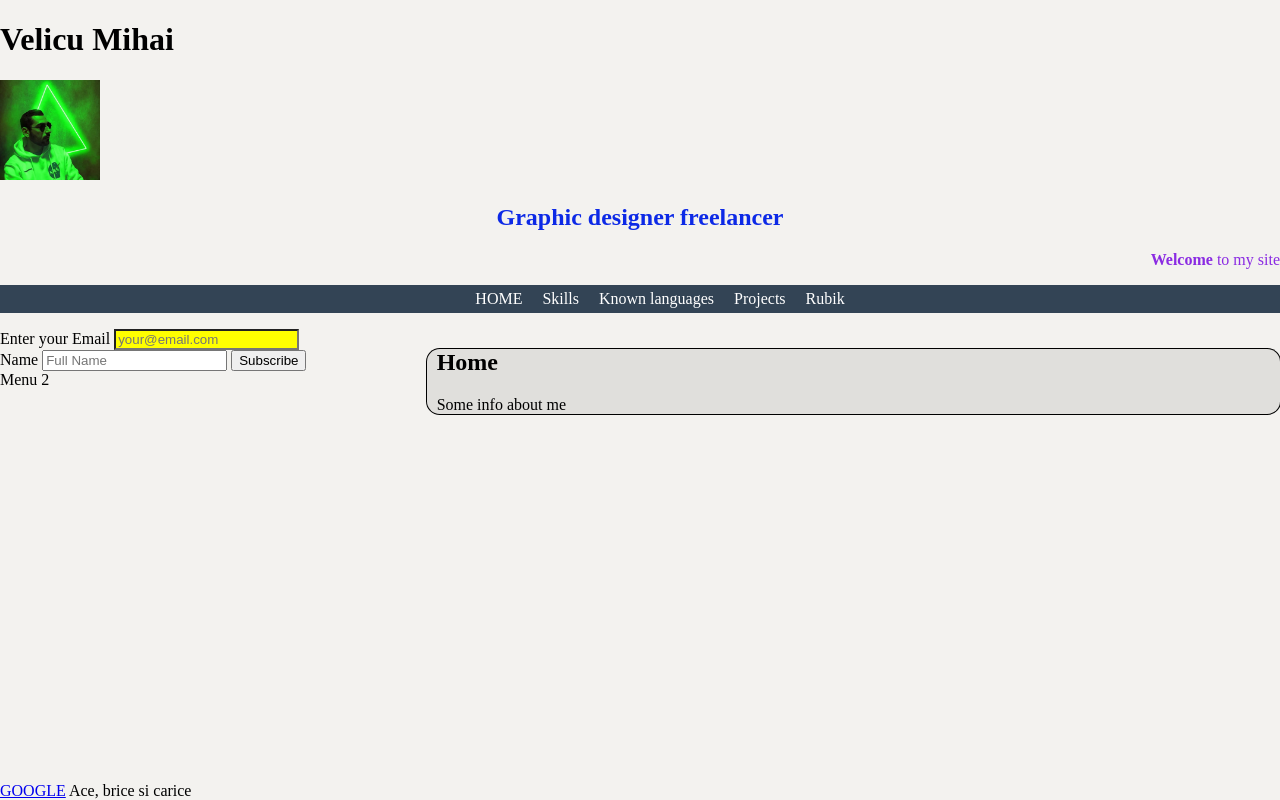
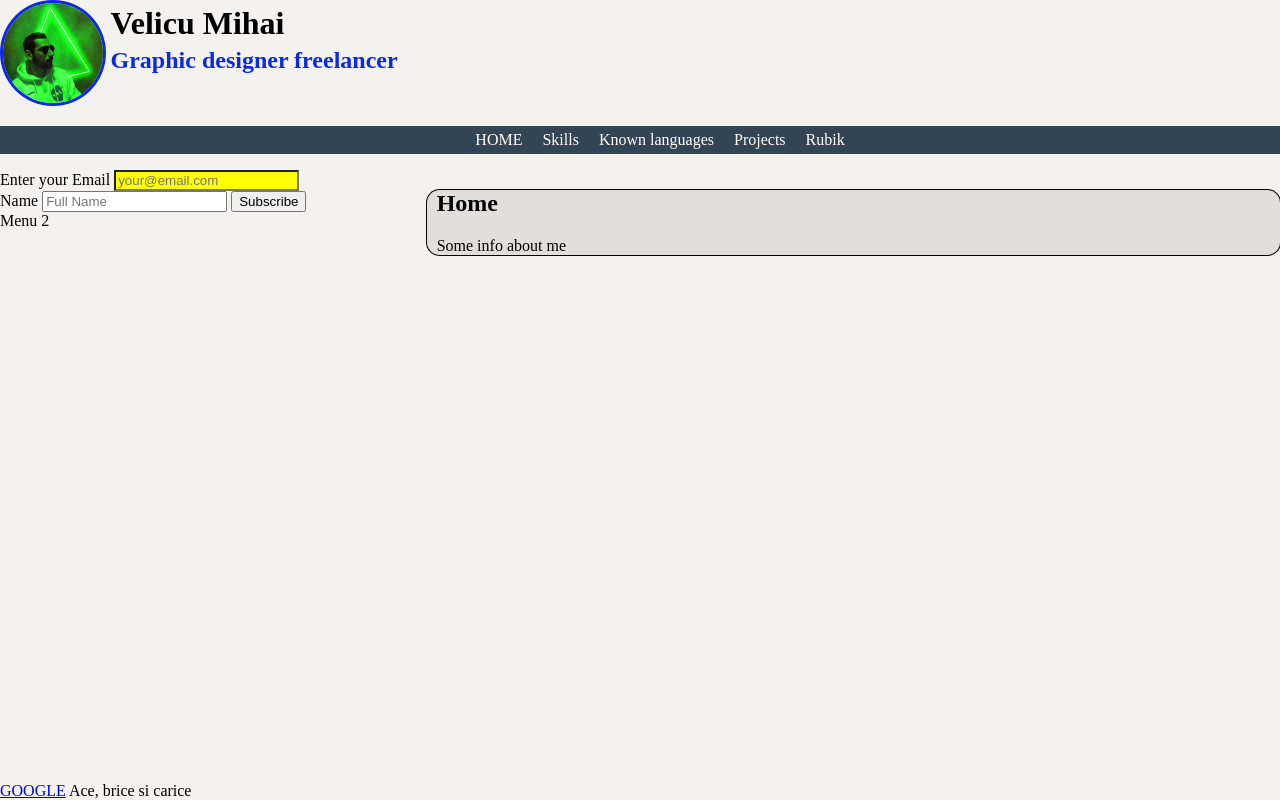
Before and after one commit to Mihai2702/mihai2702.github.io, a plain HTML site: page index.html in a window 1280 px wide. Drawn offline with Linux system fonts and the light colour scheme.

Commit message:
improve header css

```diff
--- a/index.html
+++ b/index.html
@@ -8,12 +8,15 @@
     <link rel="stylesheet" href="style.css" />
   </head>
   <header>
-    <h1>Velicu Mihai</h1>
-    <img src="profil.jpg" height="100" />
-    <h2 id="job-title">Graphic designer freelancer</h2>
 
-    <p style="color: blueviolet; text-align: right">
-      <strong>Welcome</strong> to my site
+      <div id="header-wrapper">
+          <div><img src="profil.jpg" height="100" /></div>
+          <div> <h1>Velicu Mihai</h1>
+
+            <h2 id="job-title">Graphic designer freelancer</h2>
+
+</div>
+      </div>
       <ul id="top-menu-bar">
         <li><a href="#" onclick="displayPage('home')">HOME</a></li>
         <li><a href="#" onclick="displayPage('skills')">Skills</a></li>
--- a/style.css
+++ b/style.css
@@ -26,10 +26,27 @@ body {
   background: yellow;
 }
 
+#header-wrapper{
+display: flex;
+flex-direction: row;
+}
+
 #job-title {
   text-align: center;
   color: #0c29e6;
 }
+#header-wrapper h1{
+margin: 5px;
+}
+
+#header-wrapper h2{
+  margin: 5px;
+  }
+
+  #header-wrapper img{
+  border-radius: 50%;
+  border: 3px solid #0c29e6;
+    }
 
 .favorite {
   font-weight: bold;
```
